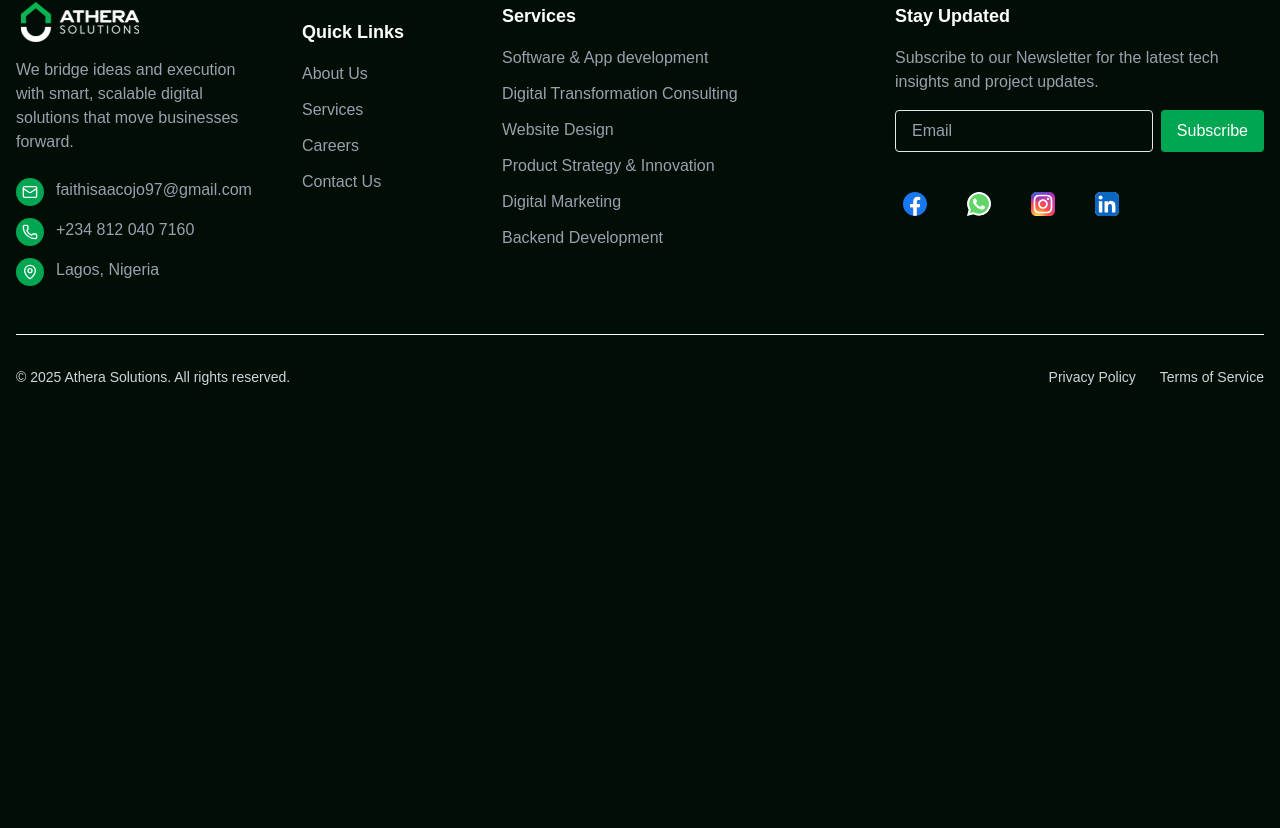
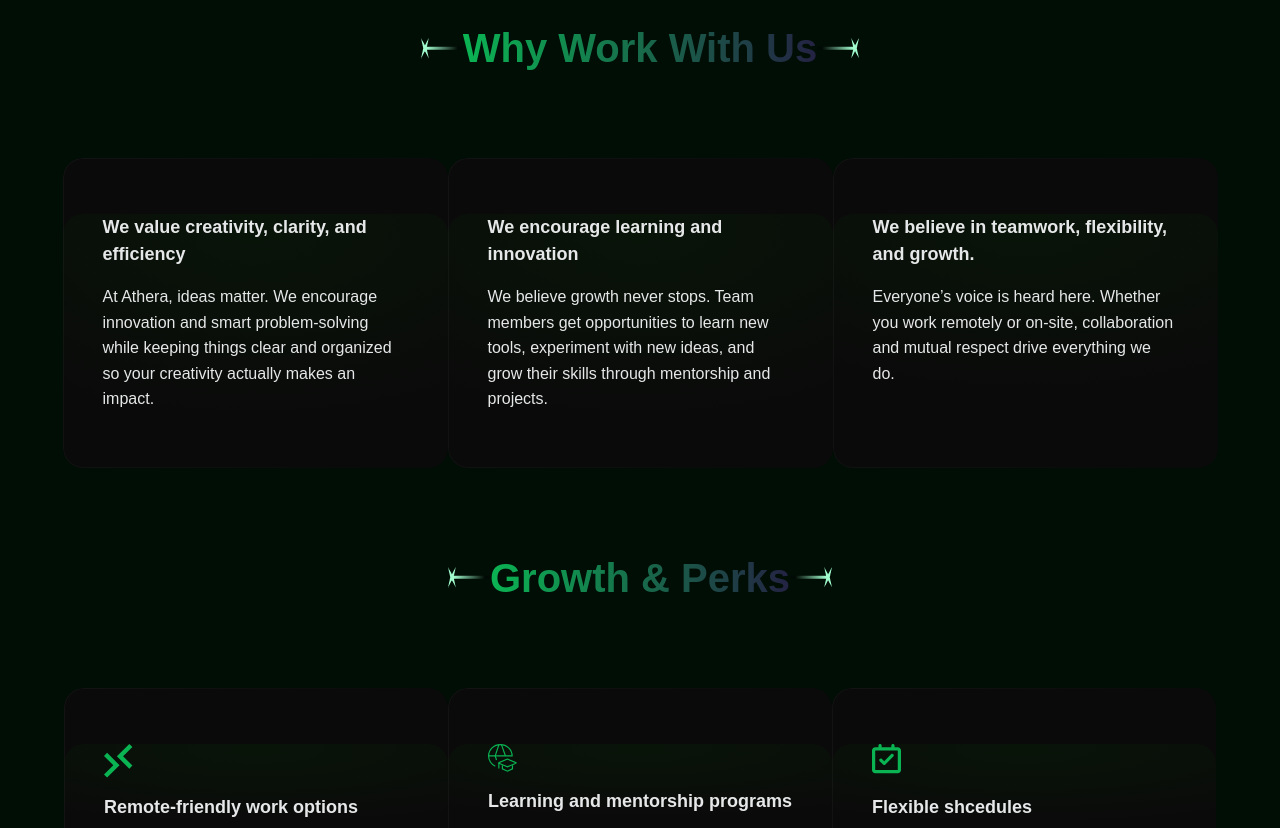
Before and after one commit to Isaac-s-Consolidate/athera-solutions, a Next.js app: page /careers in a window 1280 px wide. Shown: the part 712-1540 px from the top of the page. Before the commit the page ends 1131 px from the top, so only its background shows below. Built offline with nearby package versions, Linux system fonts and the light colour scheme.

Commit message:
feat: Implement reusable components for card sections

```diff
--- a/components/CareersPage/index.tsx
+++ b/components/CareersPage/index.tsx
@@ -1,7 +1,93 @@
 import Image from 'next/image';
 import images from '@/public/images/images';
+import leftArrow from '@/app/assets/left.png';
+import rightArrow from '@/app/assets/right.png';
 import React from 'react';
 
+// Reusable Components - can be extracted to separate files later---
+
+interface Card {
+  icon?: string;
+  title: string;
+  description?: string;
+}
+
+interface CardSectionProps {
+  header: string;
+  cards: Card[];
+}
+
+interface SectionHeaderProps {
+  header: string;
+}
+
+const SectionHeader = ({ header }: SectionHeaderProps) => (
+  <div className="mb-10 flex items-center">
+    <Image
+      src={leftArrow}
+      width={42}
+      height={20.5}
+      alt="arrow icon_l"
+      className="shrink-0"
+    />
+    <div className="text-gradient-green-purple text-[35px] md:text-[40px] font-semibold text-center">
+      {header}
+    </div>
+    <Image
+      src={rightArrow}
+      width={42}
+      height={20.5}
+      alt="arrow icon_r"
+      className="shrink-0"
+    />
+  </div>
+);
+
+const CardSection = ({ header, cards }: CardSectionProps) => {
+  return (
+    <section className="mt-20 mb-20 w-full flex flex-col items-center justify-center gap-10">
+      {/* Header Image */}
+      <SectionHeader header={header} />
+
+      {/* Cards Grid */}
+      <div
+        className={`grid ${cards.length === 1 ? 'grid-cols-1' : 'grid-cols-1 md:grid-cols-2 lg:grid-cols-3'} max-w-[1201px] px-5 xl:px-0 justify-items-center`}
+      >
+        {cards.map((card, index) => (
+          <div
+            key={index}
+            className="border-gradient w-full max-w-[385px] py-14"
+          >
+            {/* Inner Content */}
+            <div className="flex flex-col items-center justify-center gap-4 px-10 text-[#E6E7E8] bg-radial-green rounded-[20px]">
+              {/* Card icon  */}
+              {card.icon && (
+                <div className="self-start">
+                  <Image src={card.icon} alt={card.title} width={29} />
+                </div>
+              )}
+              {/* Card title */}
+              <div className="text-[18px] leading-[150%] font-bold self-start">
+                {card.title}
+              </div>
+
+              {/* Card body */}
+              {card.description && (
+                <div className="text-[16px] leading-[160%]">
+                  {card.description}
+                </div>
+              )}
+            </div>
+          </div>
+        ))}
+      </div>
+    </section>
+  );
+};
+
+// Reusable Components - can be extracted to separate files later---
+
+// Careers page components---
 const CareersHero = () => {
   return (
     // Hero section
@@ -11,11 +97,11 @@ const CareersHero = () => {
         alt="Careers Hero"
         fill
         // added top border for design accuracy
-        className="object-cover opacity-40 md:border-t-80 border-t-60  border-black-700"
+        className="object-cover opacity-40 md:border-t-80 border-t-60 border-black-700"
       />
 
       <div className="absolute flex flex-col items-center text-[#E6E7E8] gap-7">
-        <button className="w-[178px] max-h-[53px] flex items-center justify-center p-4 font-bold  text-[22px] border text-[#E6E7E8] border-[#E6E7E8] rounded-[50px] hover:bg-[#0BB453] hover:border-[#0BB453] transition duration-300">
+        <button className="w-[178px] max-h-[53px] flex items-center justify-center p-4 font-bold text-[22px] border text-[#E6E7E8] border-[#E6E7E8] rounded-[50px] hover:bg-[#0BB453] hover:border-[#0BB453] transition duration-300">
           Careers
         </button>
 
@@ -33,8 +119,70 @@ const CareersHero = () => {
   );
 };
 
+const WhyWorkWithUs = () => {
+  const cardsData: Card[] = [
+    {
+      title: 'We value creativity, clarity, and efficiency',
+      description:
+        'At Athera, ideas matter. We encourage innovation and smart problem-solving while keeping things clear and organized so your creativity actually makes an impact. ',
+    },
+    {
+      title: 'We encourage learning and innovation',
+      description:
+        'We believe growth never stops. Team members get opportunities to learn new tools, experiment with new ideas, and grow their skills through mentorship and projects.',
+    },
+    {
+      title: 'We believe in teamwork, flexibility, and growth.',
+      description:
+        'Everyone’s voice is heard here. Whether you work remotely or on-site, collaboration and mutual respect drive everything we do.',
+    },
+    // Add more cards here
+  ];
+  return (
+    <>
+      <CardSection header="Why Work With Us" cards={cardsData} />
+    </>
+  );
+};
+
+const GrowthAndPerks = () => {
+  const cardsData: Card[] = [
+    {
+      icon: images.rbrackets,
+      title: 'Remote-friendly work options',
+    },
+    {
+      icon: images.globe,
+      title: 'Learning and mentorship programs',
+    },
+    {
+      icon: images.check,
+      title: 'Flexible shcedules',
+    },
+    {
+      icon: images.cash,
+      title: 'Project bonuses',
+    },
+    {
+      icon: images.graph,
+      title: 'Career advancement opportunities',
+    },
+  ];
+
+  return (
+    <>
+      <CardSection header="Growth & Perks" cards={cardsData} />
+    </>
+  );
+};
 const CareersPage = () => {
-  return <CareersHero />;
+  return (
+    <>
+      <CareersHero />
+      <WhyWorkWithUs />
+      <GrowthAndPerks />
+    </>
+  );
 };
 
 export default CareersPage;
```
